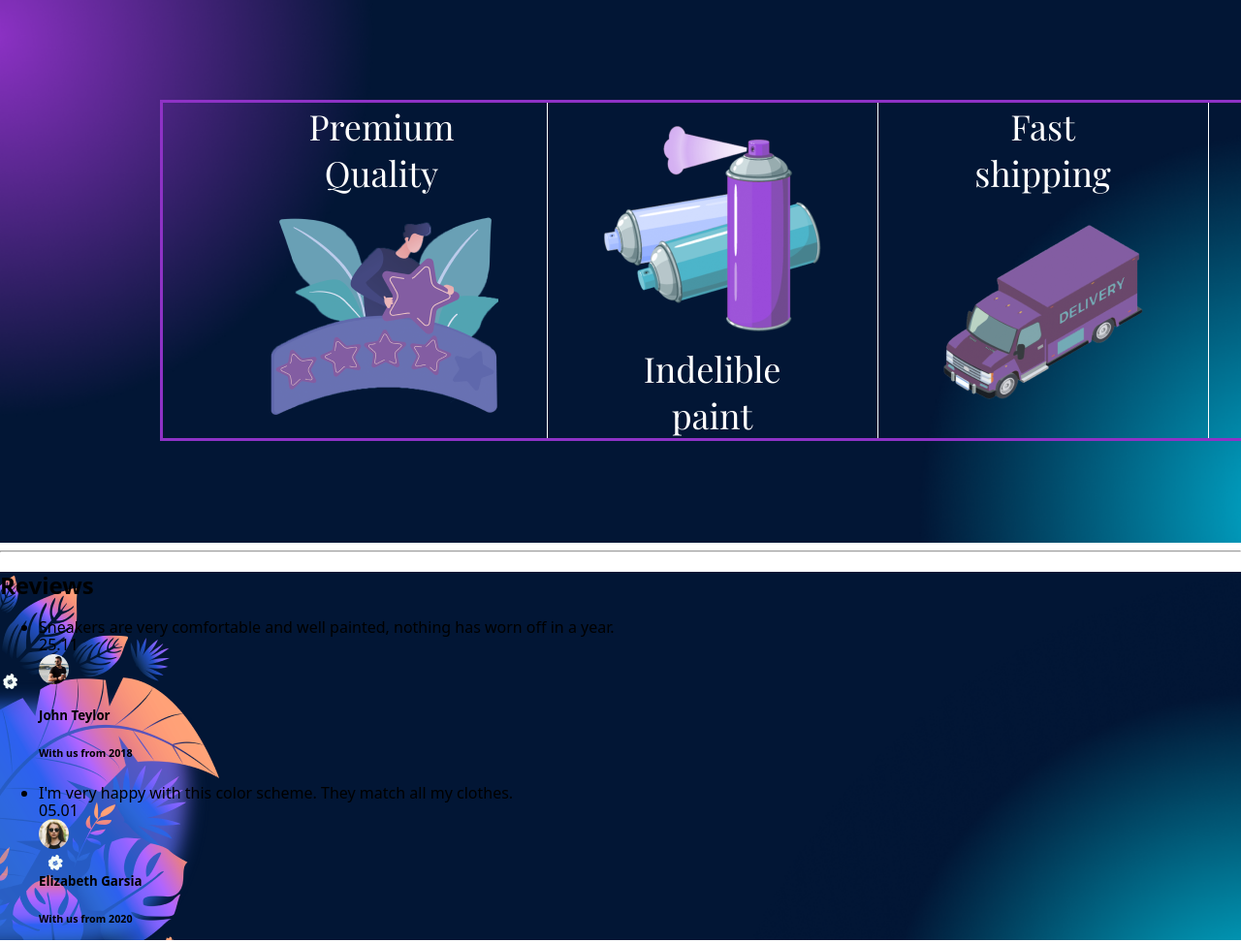
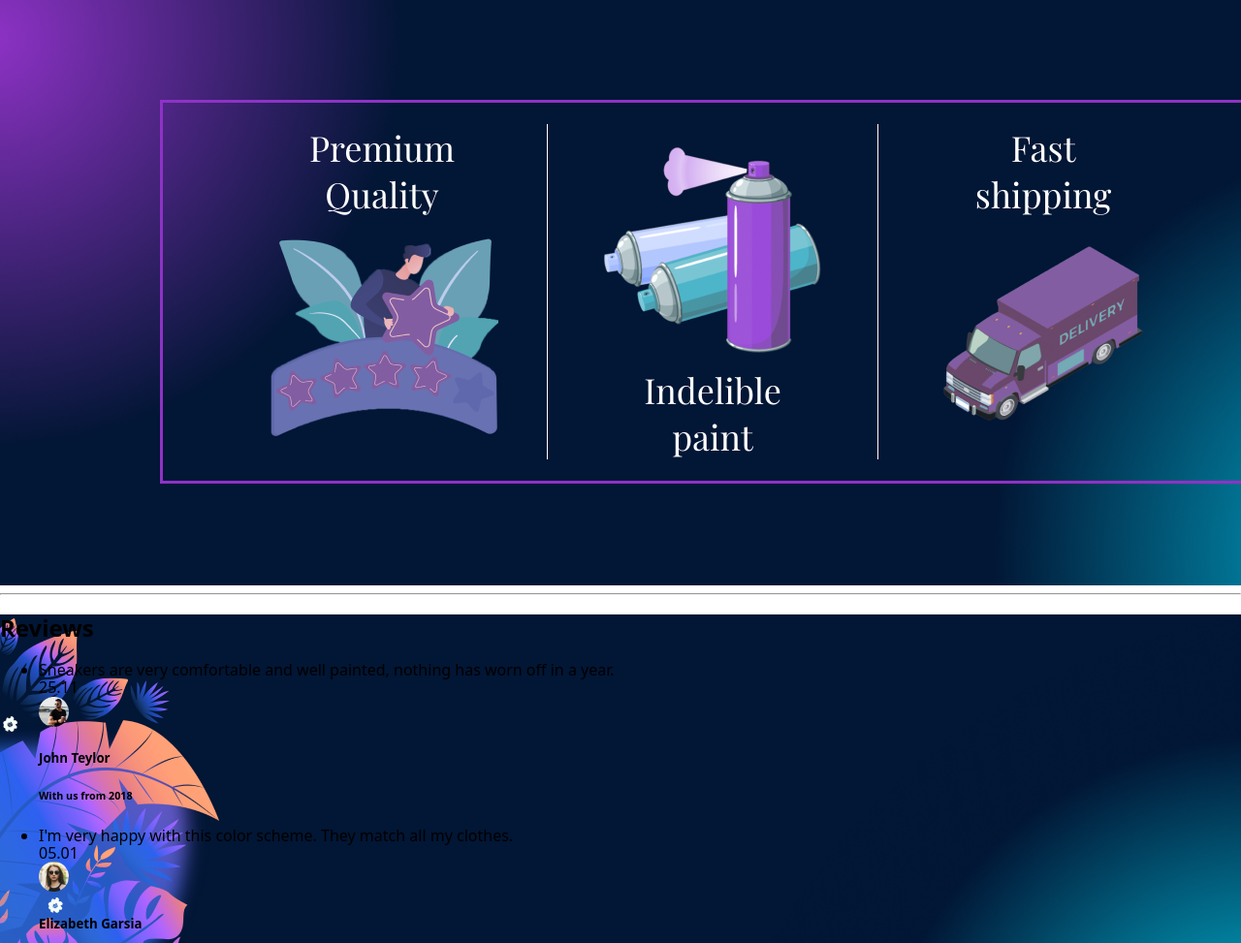
Before and after one commit to Nazariy150286/ColoRawe, a website: page index.html in a window 1280 px wide. Shown: the part 1072-2045 px from the top of the page at 97% size. Drawn offline with nearby package versions, Linux system fonts and the light colour scheme.

Commit message:
changes html,css

```diff
--- a/css/blocks.style.css/adventures.css
+++ b/css/blocks.style.css/adventures.css
@@ -1,5 +1,5 @@
 .adventures {
-  background-image: url(/img/Background2.png);
+  background-image: url(../../img/Background2.png);
 
   background-repeat: no-repeat;
   background-size: cover;
@@ -12,6 +12,8 @@
   border: 3px solid #8e32c6;
   margin: 0;
   padding: 0;
+  height: 396px;
+  align-items: center;
 }
 
 .adventures_title {
@@ -35,6 +37,6 @@
 .adventures_item:nth-child(2) {
   flex-direction: column-reverse;
 }
-.adventures_item::last-child {
+.adventures_item:last-child {
   border-right: none;
 }
--- a/css/blocks.style.css/promo.css
+++ b/css/blocks.style.css/promo.css
@@ -1,5 +1,5 @@
 .promo {
-  background: url(/img/Background1.png), lightgray 50%;
+  background: url(../../img/Background1.png), lightgray 50%;
   background-size: cover;
   background-repeat: no-repeat;
   padding: 94px 0 183px 0;
--- a/css/style.css
+++ b/css/style.css
@@ -7,4 +7,5 @@
 @import "./blocks.style.css/footer.css";
 .container {
   width: 1140px;
+  margin: 0 auto;
 }
```
